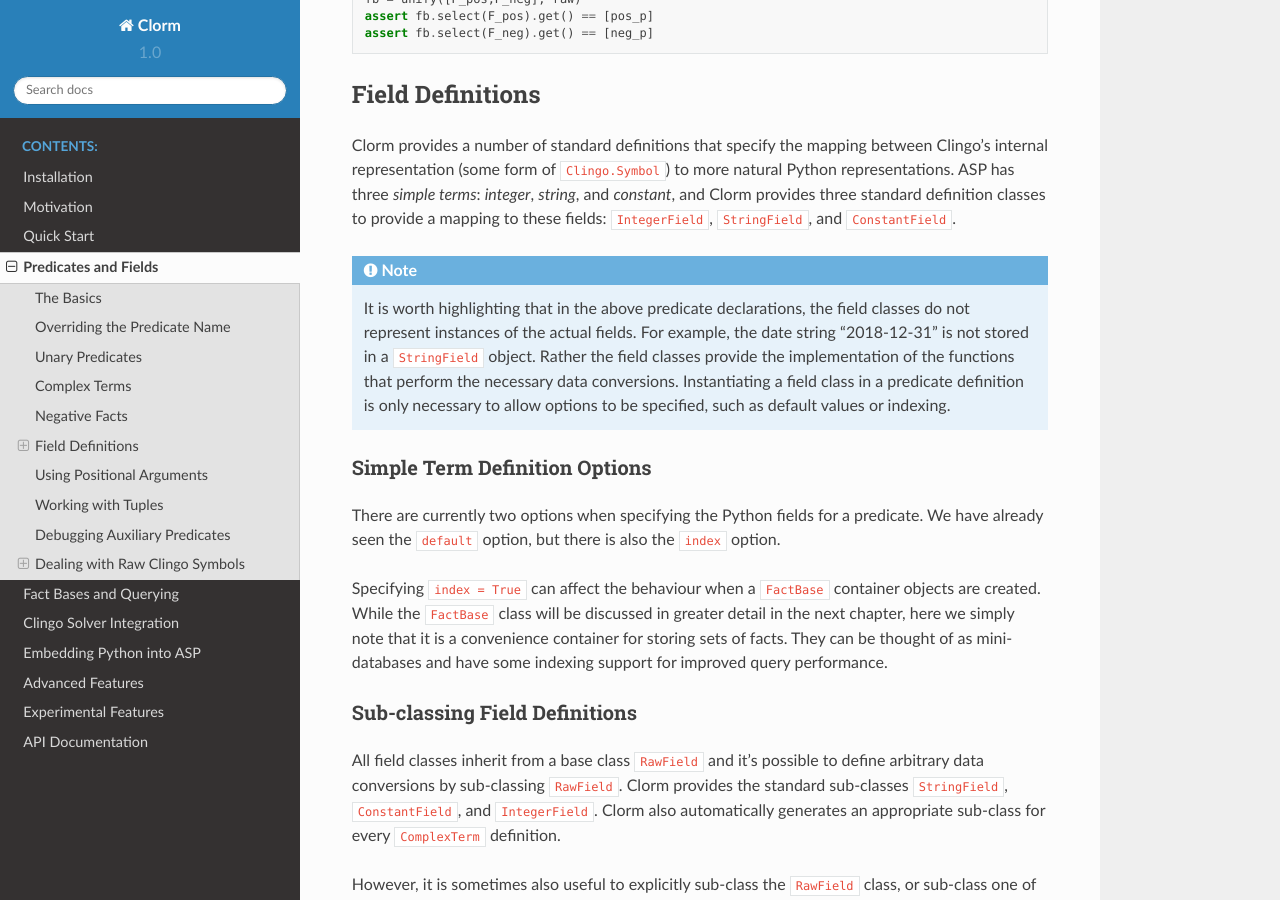
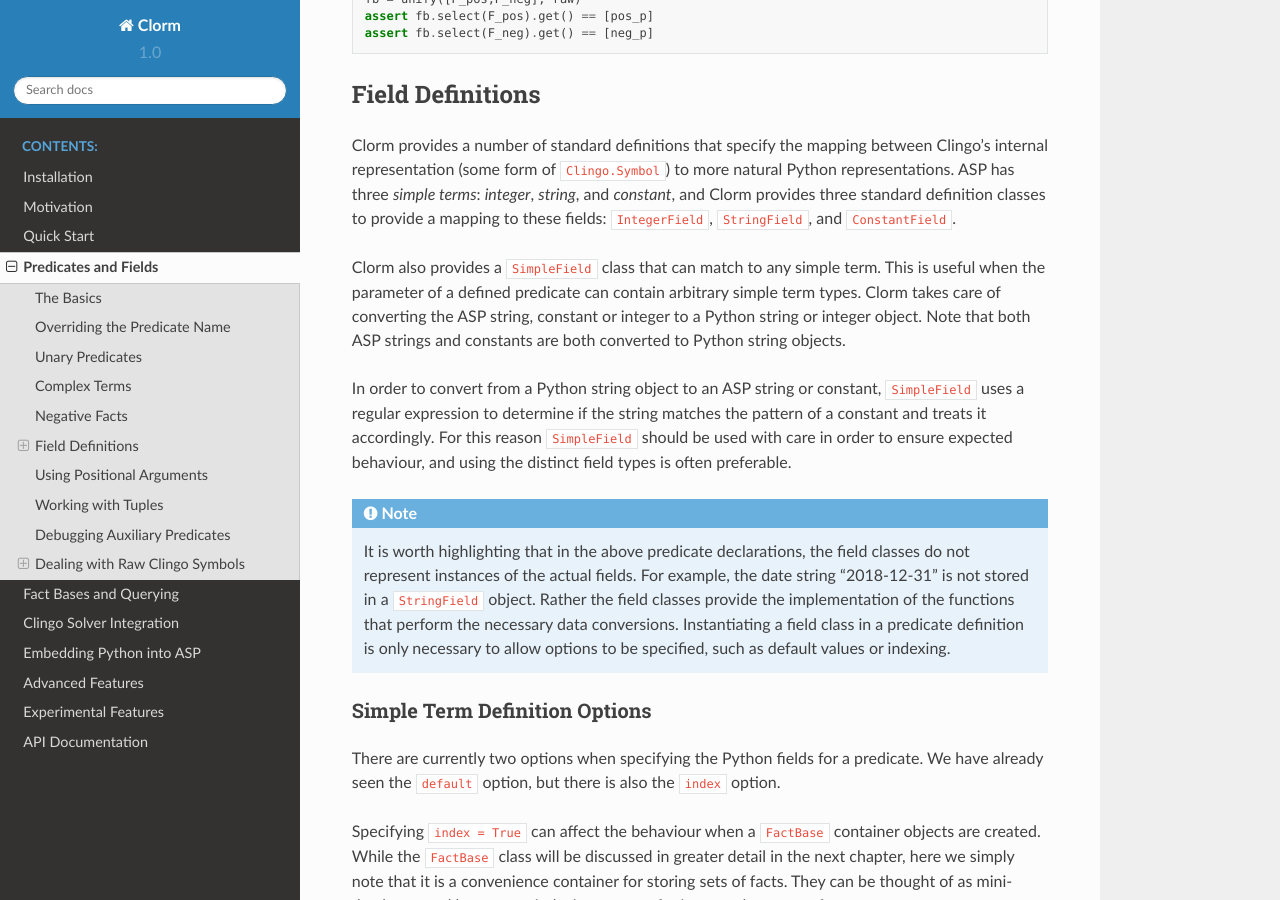
Before and after one commit to potassco/clorm, a Sphinx documentation site: the page built from docs/clorm/predicate.rst, in a window 1280 px wide and 900 px high, scrolled down 6391 px. Built offline with Sphinx 7.4.7 and the Read the Docs theme 2.0.0, drawn with Linux system fonts in a browser that asks for light colours.

Commit message:
Added documentation for SimpleField

```diff
--- a/docs/clorm/api.rst
+++ b/docs/clorm/api.rst
@@ -23,6 +23,8 @@
 .. autoclass:: clorm.ConstantField
 
 .. autoclass:: clorm.IntegerField
+
+.. autoclass:: clorm.SimpleField
 
 .. autofunction:: clorm.refine_field
 
--- a/docs/clorm/predicate.rst
+++ b/docs/clorm/predicate.rst
@@ -365,6 +365,18 @@
 *string*, and *constant*, and Clorm provides three standard definition classes
 to provide a mapping to these fields: ``IntegerField``, ``StringField``, and
 ``ConstantField``.
+
+Clorm also provides a ``SimpleField`` class that can match to any simple
+term. This is useful when the parameter of a defined predicate can contain
+arbitrary simple term types. Clorm takes care of converting the ASP string,
+constant or integer to a Python string or integer object. Note that both ASP
+strings and constants are both converted to Python string objects.
+
+In order to convert from a Python string object to an ASP string or constant,
+``SimpleField`` uses a regular expression to determine if the string matches the
+pattern of a constant and treats it accordingly. For this reason ``SimpleField``
+should be used with care in order to ensure expected behaviour, and using the
+distinct field types is often preferable.
 
 .. note::
 
```
Also changed, not shown: 1 other file.
